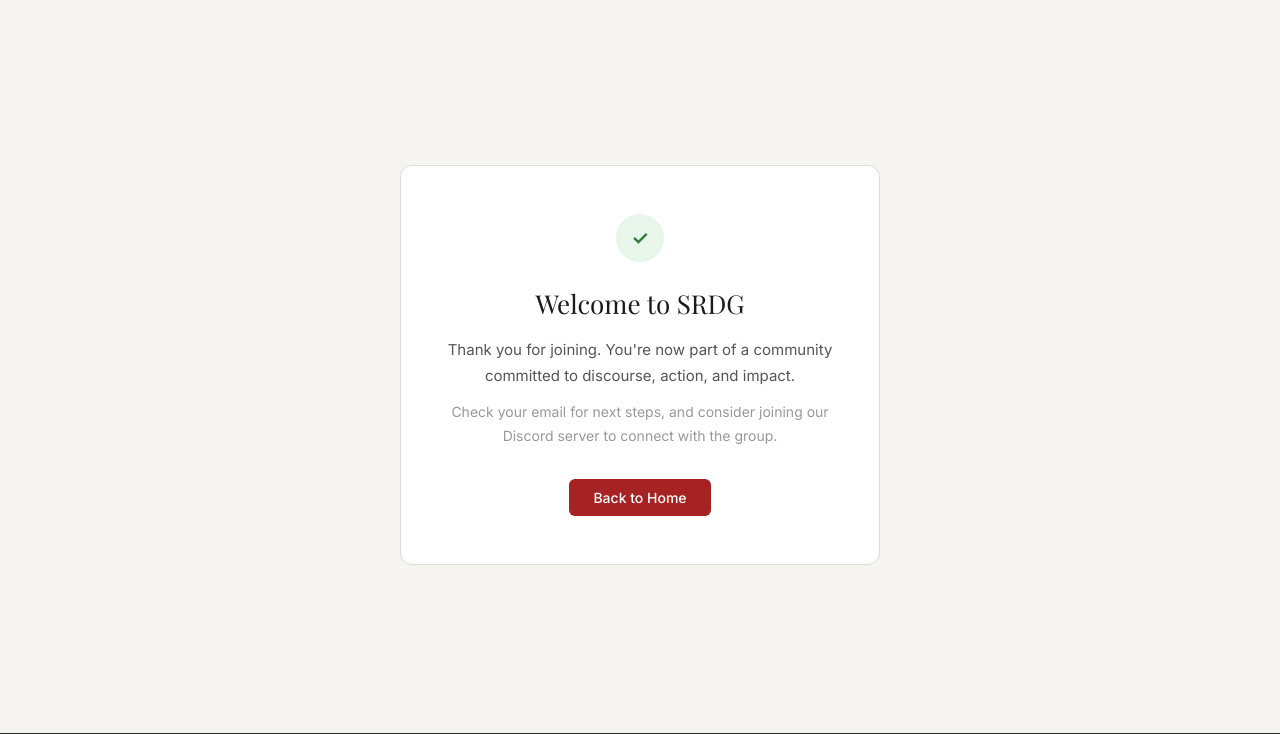
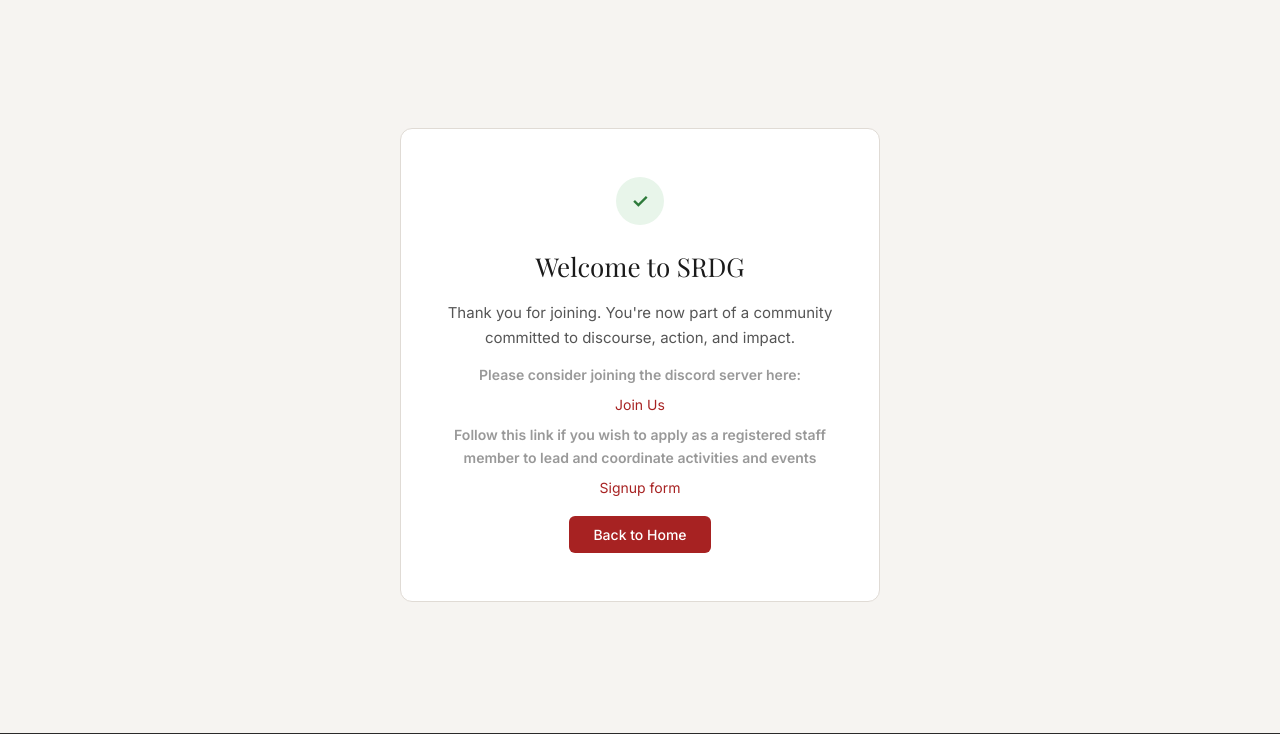
Before and after one commit to iDunno021/srdgwebsite, a Django app: page /signup/success/ in a window 1280 px wide. Shown: the part 67-801 px from the top of the page. Run offline with Django 5.2, Linux system fonts and the light colour scheme; some web fonts are replaced.

Commit message:
feat: enhance signup success page with additional links and styling improvements

```diff
--- a/pages/static/pages/styles/signup_success.css
+++ b/pages/static/pages/styles/signup_success.css
@@ -50,7 +50,21 @@
     font-size: 14px;
     color: #999;
     line-height: 1.65;
-    margin: 0 0 2rem;
+    font-weight: bold;
+}
+
+.success-card > a {
+    display: block;
+    color: var(--color-red);
+    text-decoration: none;
+    font-size: 14px;
+    transition: color 0.15s;
+    margin-top: 10px;
+    margin-bottom: 10px;
+}
+
+.success-card > a:hover {
+    color: var(--color-yellow);
 }
 
 .success-actions {
@@ -64,6 +78,7 @@
     text-decoration: none;
     font-size: 14px;
     font-weight: 500;
+    margin-top: 10px;
     padding: 10px 24px;
     border-radius: 6px;
     transition: background 0.15s;
--- a/pages/templates/pages/signup_success.html
+++ b/pages/templates/pages/signup_success.html
@@ -13,8 +13,13 @@
             Thank you for joining. You're now part of a community committed to discourse, action, and impact.
         </p>
         <p class="success-next">
-            Check your email for next steps, and consider joining our Discord server to connect with the group.
+            Please consider joining the discord server here:
         </p>
+        <a href="https://discord.gg/UnwvSpGUg4">Join Us</a>
+        <p class="success-next">
+            Follow this link if you wish to apply as a registered staff member to lead and coordinate activities and events
+        </p>
+        <a href="https://docs.google.com/forms/d/10F1rkJ2qMB0tQZ33ruyfYo0Evj2aIRF_cNLcAl3XR2s/edit#responses">Signup form</a>
         <div class="success-actions">
             <a href="{% url 'home' %}" class="btn-home">Back to Home</a>
         </div>
```
Also changed, not shown: 1 other file.
